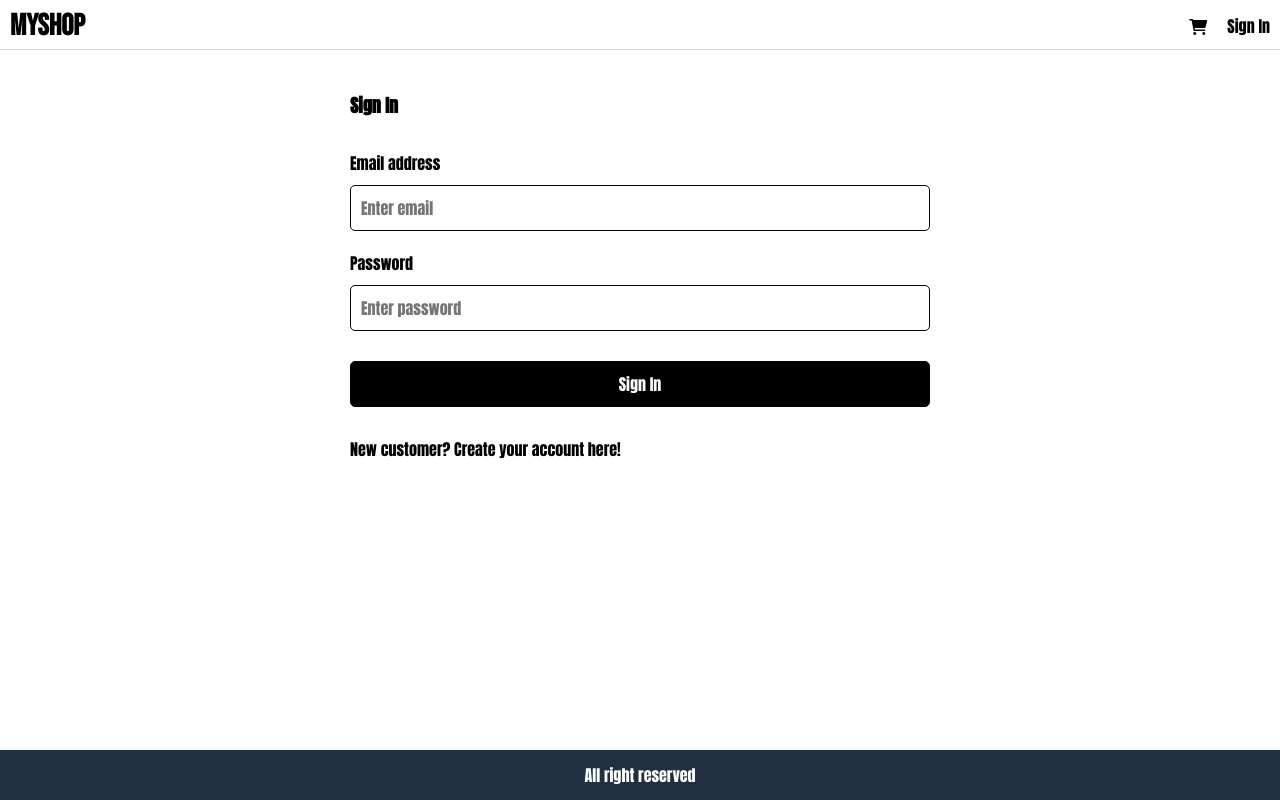
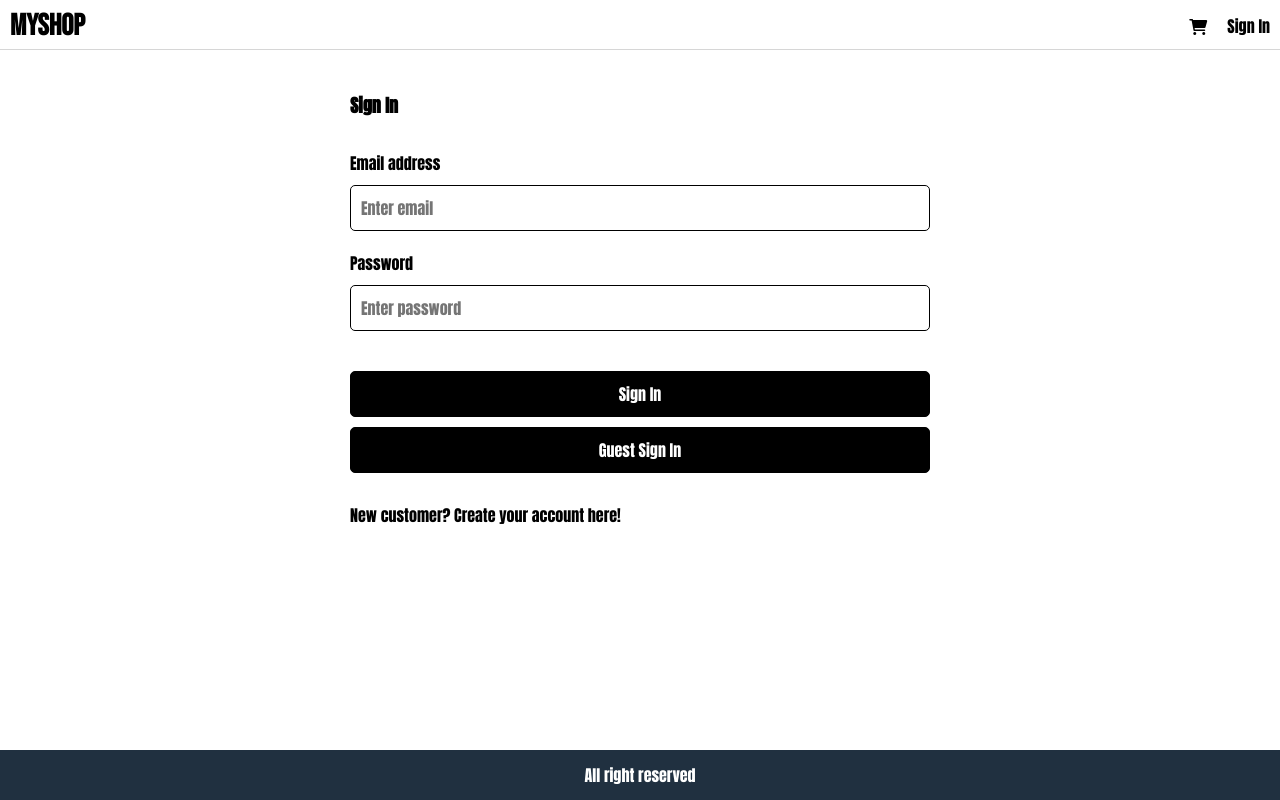
Before and after one commit to tuttongchan/myShop, a React (Create React App) app in the folder frontend/: page /signin in a window 1280 px wide. Built offline with nearby package versions, Linux system fonts and the light colour scheme.

Commit message:
guest signin

```diff
--- a/frontend/src/screens/SigninScreen.js
+++ b/frontend/src/screens/SigninScreen.js
@@ -26,6 +26,12 @@ export default function SigninScreen(props) {
       props.history.push(redirect);
     }
   }, [props.history, redirect, userInfo]);
+
+  const guestLoginHandler = (e) => {
+    e.preventDefault();
+    dispatch(signin('guest@example.com', '123'));
+  };
+
   return (
     <div>
       <form className="form" onSubmit={submitHandler}>
@@ -54,17 +60,22 @@ export default function SigninScreen(props) {
             onChange={(e) => setPassword(e.target.value)}
           ></input>
         </div>
+        <div></div>
         <div>
           <label />
-          <button className="primary" type="submit">
+          <button className="primary" type="submit" style={{marginBottom: '1rem'}}>
             Sign In
           </button>
+          <button className="primary" onClick={guestLoginHandler}>Guest Sign In</button>
         </div>
         <div>
           <label />
           <div>
             New customer?{' '}
-            <Link style={{ color: 'black' }} to={`/register?redirect=${redirect}`}>
+            <Link
+              style={{ color: 'black' }}
+              to={`/register?redirect=${redirect}`}
+            >
               Create your account here!
             </Link>
           </div>
```
